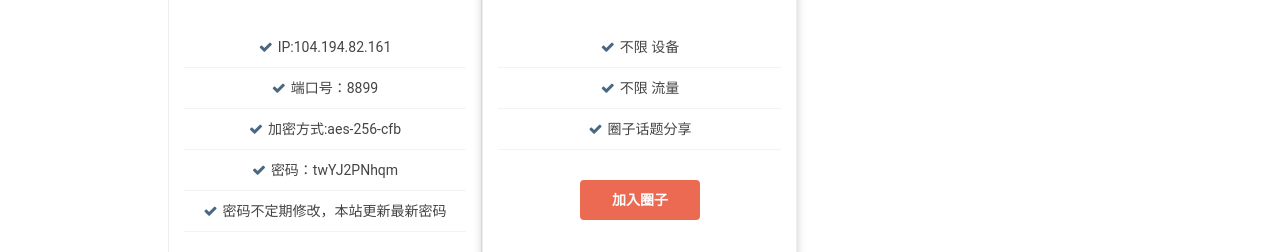
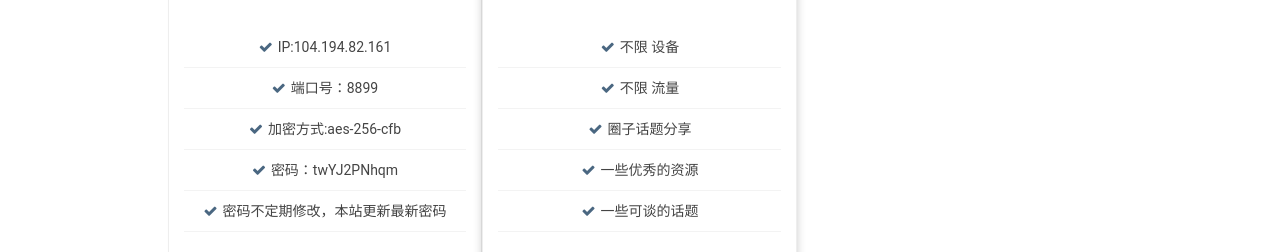
Before and after one commit to ianhao/Shadowsockss, a plain HTML site: page index.html in a window 1280 px wide. Shown: the part 548-800 px from the top of the page. Drawn offline with Linux system fonts and the light colour scheme.

Commit message:
Update index.html

```diff
--- a/index.html
+++ b/index.html
@@ -95,8 +95,8 @@
                                     <li><i class="fa fa-check"></i>不限 设备</li>
                                     <li><i class="fa fa-check"></i>不限 流量</li>
                                     <li><i class="fa fa-check"></i>圈子话题分享</li>
-                                    <!-- <li><i class="fa fa-check"></i></li> -->
-                                    <!-- <li><i class="fa fa-check"></i></li> -->
+                                    <li><i class="fa fa-check"></i>一些优秀的资源</li>
+                                    <li><i class="fa fa-check"></i>一些可谈的话题</li>
 
                                 </ul>
                                 <a class="btn btn-cta btn-cta-primary" href="https://wx.xiaomiquan.com/mweb/views/joingroup/join_group.html?group_id=8214882582&secret=dbbojgpqdcgx4cbqh6bbar4bovbg4xlh&extra=c1a0ec8b4e66f6bdc3fad3af77c3ac1366fc9cd34d37507ec589d41e7aff52f7" target="_blank">加入圈子</a>
```
